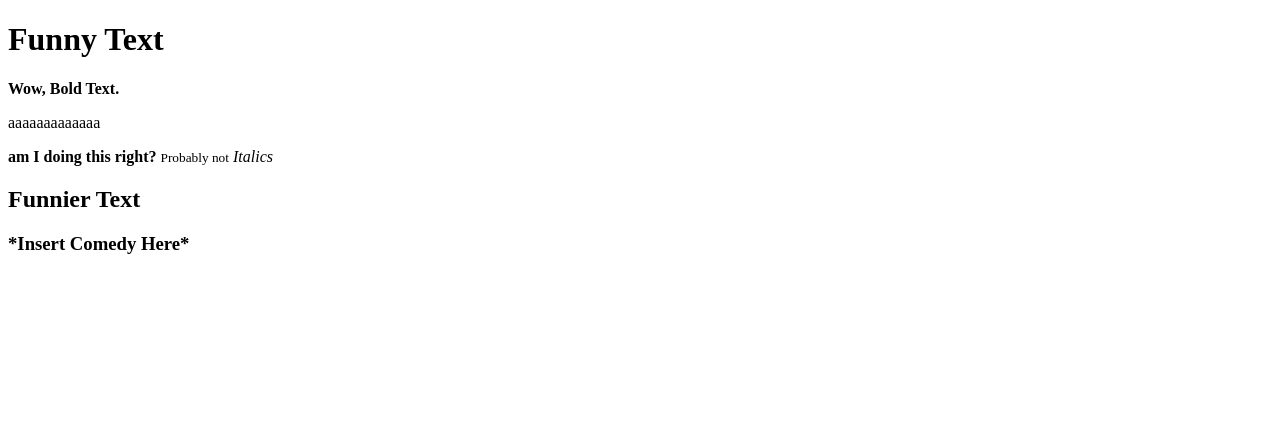
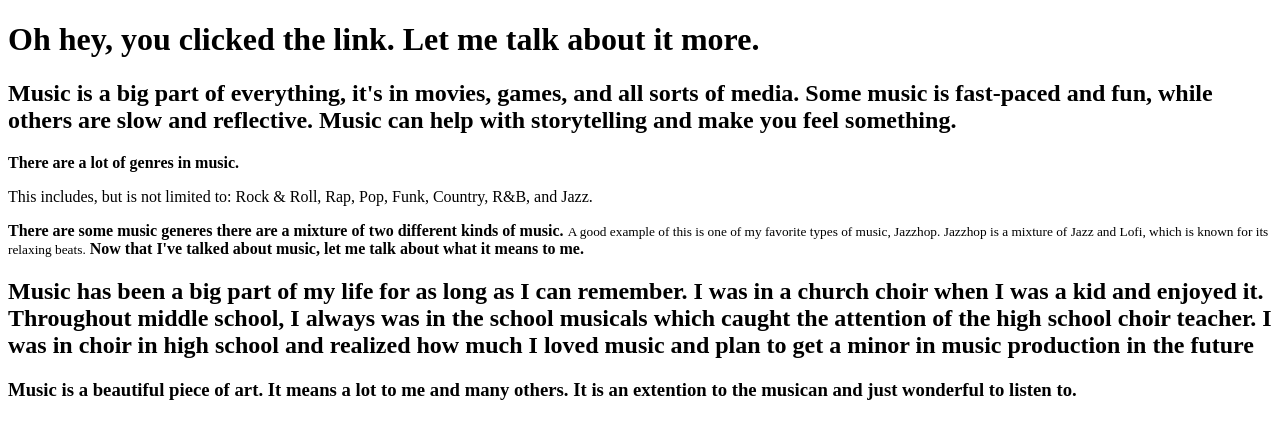
Before and after one commit to Gabriel-Pusey/lcc-site, a plain HTML site: page text.html in a window 1280 px wide. Drawn offline with Linux system fonts and the light colour scheme.

Commit message:
Update text.html

```diff
--- a/text.html
+++ b/text.html
@@ -7,19 +7,23 @@
 </head>
 
 <body>
-<h1>Funny Text</h1>
+<h1>Oh hey, you clicked the link. Let me talk about it more.</h1>
 
-<b>Wow, Bold Text.</b>
+  <h2>Music is a big part of everything, it's in movies, games, and all sorts of media. Some music is fast-paced and fun, while others are slow and reflective. Music can help with storytelling and make you feel something.</h2>
 
-<p>aaaaaaaaaaaaa</p>
+<b>There are a lot of genres in music.</b>
+<p>This includes, but is not limited to:
+   Rock & Roll, Rap, Pop, Funk, Country, R&B, and Jazz.</p>
 
-<b>am I doing this right?</b>
-<small>Probably not</small>
+<b>There are some music generes there are a mixture of two different kinds of music.</b>
+<small>A good example of this is one of my favorite types of music, Jazzhop. Jazzhop is a mixture of Jazz and Lofi, which is known for its relaxing beats.</small>
 
-<i>Italics</i>
 
-<h2>Funnier Text</h2>
-<h3>*Insert Comedy Here*</h3>
+<b>Now that I've talked about music, let me talk about what it means to me.</b>
+<h2>Music has been a big part of my life for as long as I can remember. I was in a church choir when I was a kid and enjoyed it. Throughout middle school, I always was in the school musicals which caught the attention of the high school choir teacher. I was in choir in high school and realized how much I loved music and plan to get a minor in music production in the future</h2>
+
+
+<h3>Music is a beautiful piece of art. It means a lot to me and many others. It is an extention to the musican and just wonderful to listen to.</h3>
   </body>
 
   <!-- You can read -->
```
